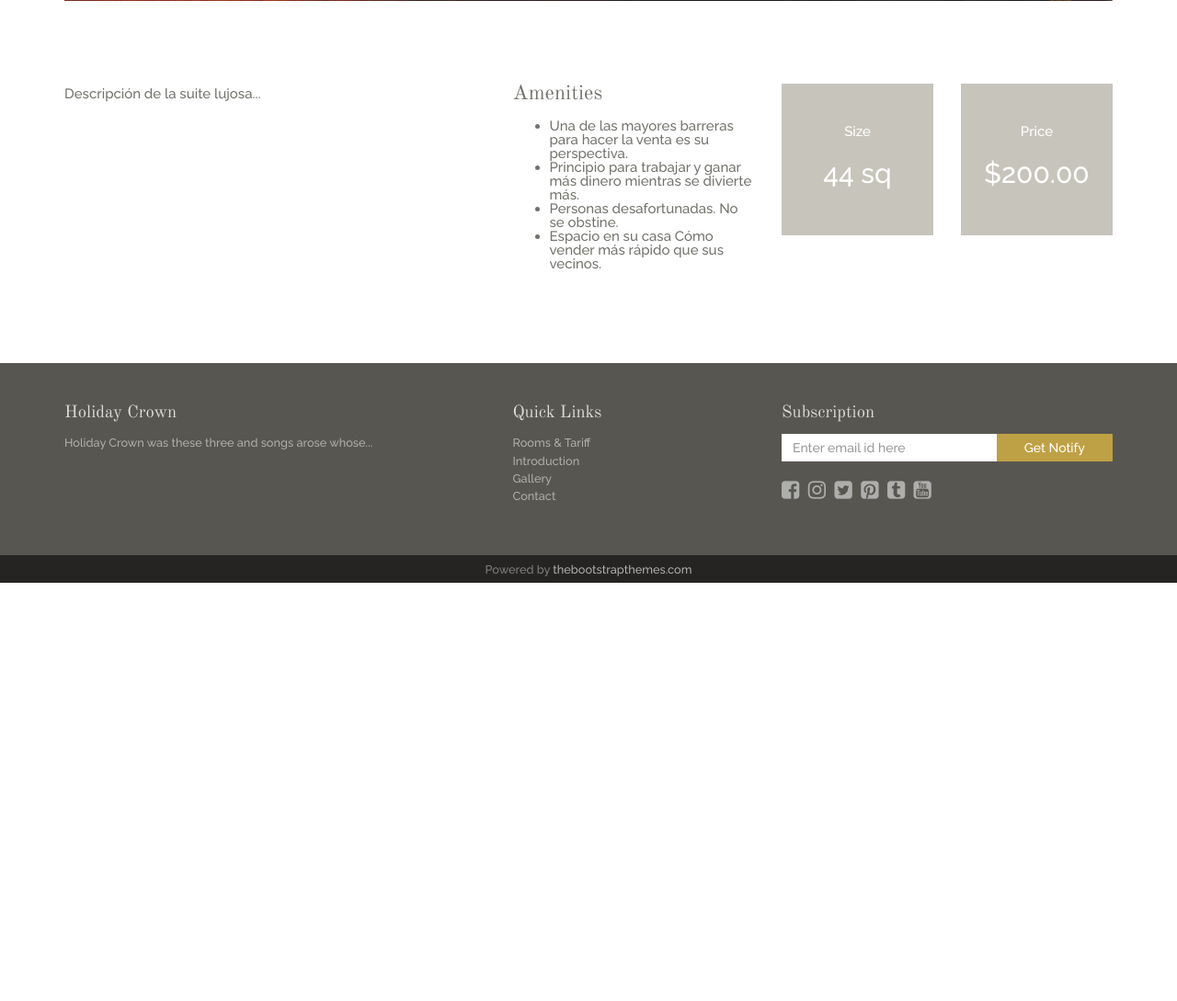
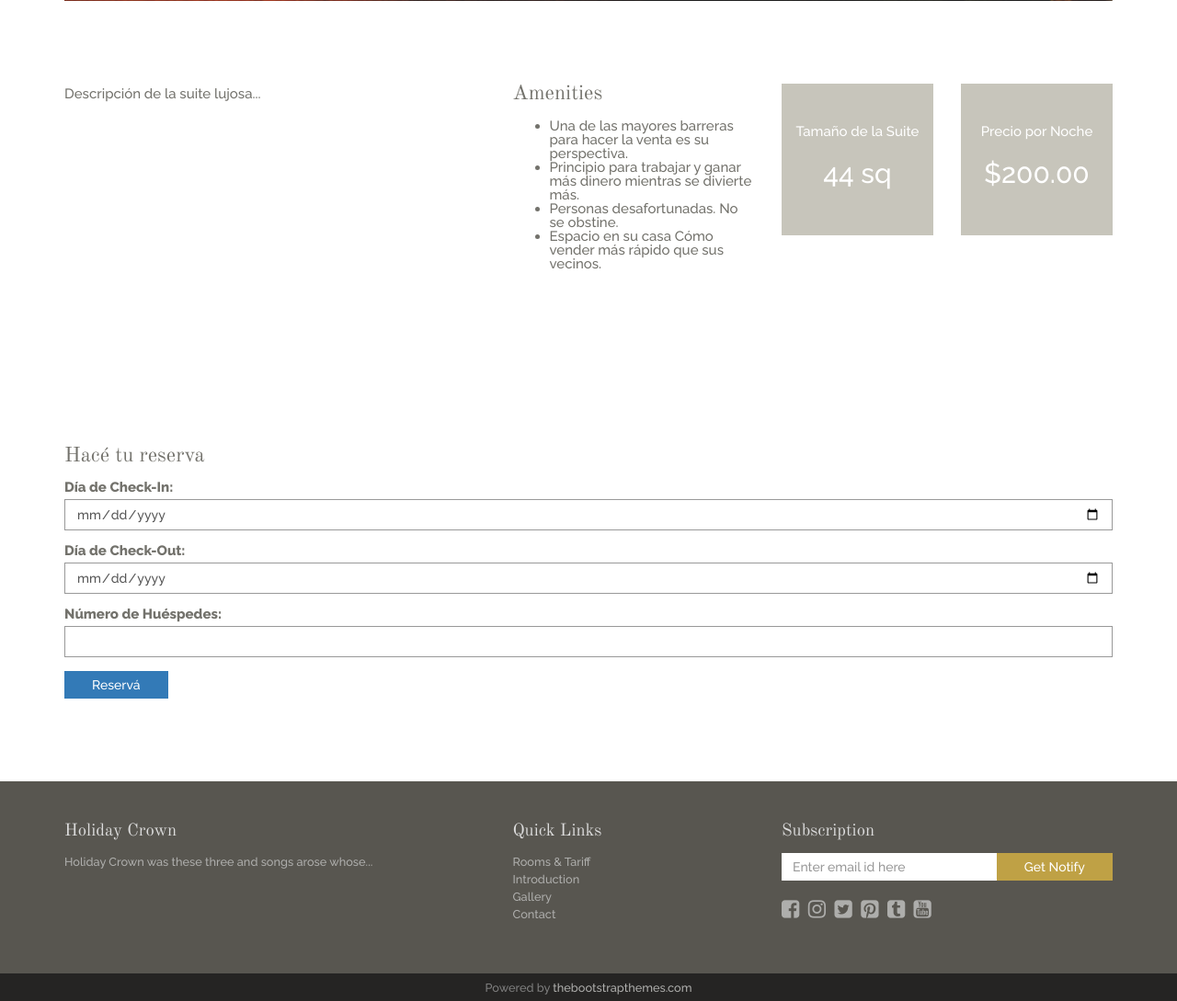
Before and after one commit to MartinezFacundoFiuba/hotel-app, a Flask app: page /room-details/1 in a window 1280 px wide. Shown: the part 1457-2546 px from the top of the page at 92% size. Before the commit the page ends 2091 px from the top, so only its background shows below. Run offline with Flask 3, Linux system fonts and the light colour scheme; some libraries are stand-ins or nearby versions.

Commit message:
Update room-details.html
Agrego el formulario de reserva en la pagina de las habitaciones

```diff
--- a/frontend/templates/room-details.html
+++ b/frontend/templates/room-details.html
@@ -37,12 +37,34 @@
                 </ul>
             </div>
             <div class="col-sm-3 col-md-2">
-                <div class="size-price">Size<span>{{ room.size }}</span></div>
+                <div class="size-price">Tamaño de la Suite<span>{{ room.size }}</span></div>
             </div>
             <div class="col-sm-3 col-md-2">
-                <div class="size-price">Price<span>{{ room.price }}</span></div>
+                <div class="size-price">Precio por Noche<span>{{ room.price }}</span></div>
             </div>
         </div>
     </div>
+
+    <!-- Form de reserva -->
+    <div class="reservation-form spacer">
+        <h3>Hacé tu reserva</h3>
+        <form action="{{ url_for('reserve', room_id=room.id) }}" method="POST">
+            <div class="form-group">
+                <label for="checkin">Día de Check-In:</label>
+                <input type="date" class="form-control" id="checkin" name="checkin" required>
+            </div>
+            <div class="form-group">
+                <label for="checkout">Día de Check-Out:</label>
+                <input type="date" class="form-control" id="checkout" name="checkout" required>
+            </div>
+            <div class="form-group">
+                <label for="guests">Número de Huéspedes:</label>
+                <input type="number" class="form-control" id="guests" name="guests" min="1" required>
+            </div>
+            <button type="submit" class="btn btn-primary">Reservá</button>
+        </form>
+    </div>
+    <!-- Form de reserva -->
+
 </div>
 {% endblock %}
```
